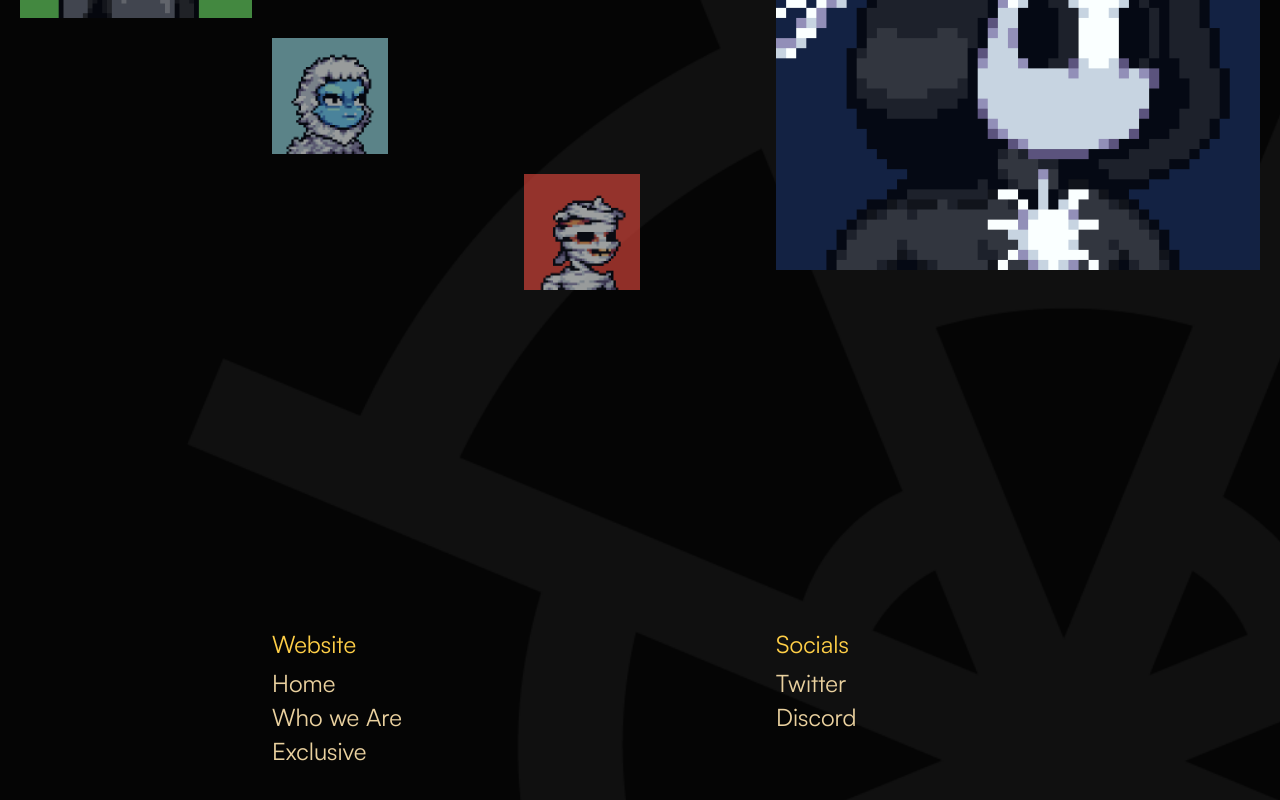
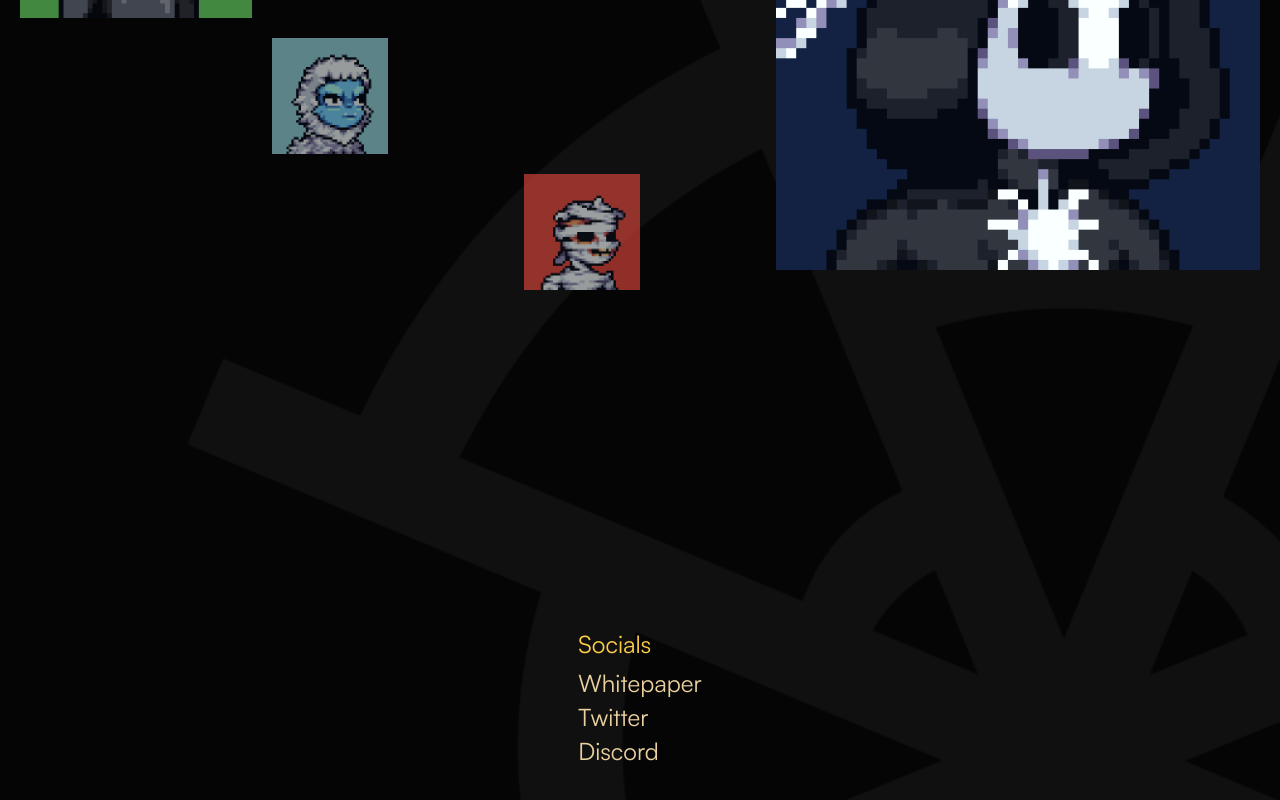
Before and after one commit to RickyPox/WebWeavers, a Next.js app: page / in a window 1280 px wide. Shown: the part 4543-5343 px from the top of the page. Built offline with nearby package versions, Linux system fonts and the light colour scheme.

Commit message:
Footer update and links

```diff
--- a/components/footer.tsx
+++ b/components/footer.tsx
@@ -2,20 +2,13 @@ import Link from "next/link";
 
 export default function Footer (){
     return(
-        <div className="gridLayout">
-                <div className="col-start-2  gap-[10px] flex flex-col 2xl:col-start-4">
-                    <p className="text-[#FFCF47] text-left">Website</p>
-                    <div className="flex flex-col gap-[5px]">
-                        <Link href="#intro"><p className="text-left text-[#EAD19F] hover:text-[#FFCF47] transition-all ease-in-out duration-200">Home</p></Link>
-                        <Link href="#whoweare"><p className="text-left text-[#EAD19F] hover:text-[#FFCF47] transition-all ease-in-out duration-200">Who we Are</p></Link>
-                        <Link href="#benefits"><p className="text-left text-[#EAD19F] hover:text-[#FFCF47] transition-all ease-in-out duration-200">Exclusive</p></Link>
-                    </div>
-                </div>
-                <div className="col-start-4  gap-[10px] flex flex-col 2xl:col-start-6">
+        <div className="flex justify-center">
+                <div className="col-start-4  gap-[10px] flex flex-col">
                     <p className="text-[#FFCF47] text-left">Socials</p>
                     <div className="flex flex-col gap-[5px]">
-                        <Link href="#"><p className="text-left text-[#EAD19F] hover:text-[#FFCF47] transition-all ease-in-out duration-200">Twitter</p></Link>
-                        <Link href="#"><p className="text-left text-[#EAD19F] hover:text-[#FFCF47] transition-all ease-in-out duration-200">Discord</p></Link>
+                        <Link href="https://webweavers.gitbook.io/whitepaper"><p className="text-left text-[#EAD19F] hover:text-[#FFCF47] transition-all ease-in-out duration-200">Whitepaper</p></Link>
+                        <Link href="https://twitter.com/webweaversnft"><p className="text-left text-[#EAD19F] hover:text-[#FFCF47] transition-all ease-in-out duration-200">Twitter</p></Link>
+                        <Link href="https://discord.gg/spiderswap"><p className="text-left text-[#EAD19F] hover:text-[#FFCF47] transition-all ease-in-out duration-200">Discord</p></Link>
                     </div>
 
                 </div>
```
